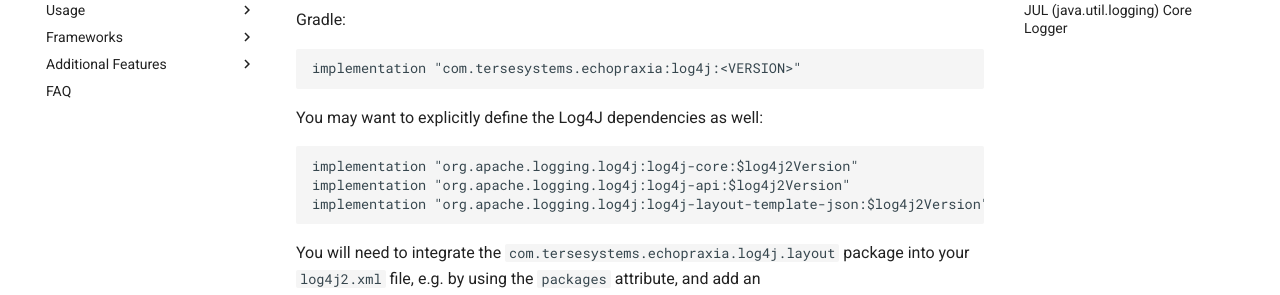
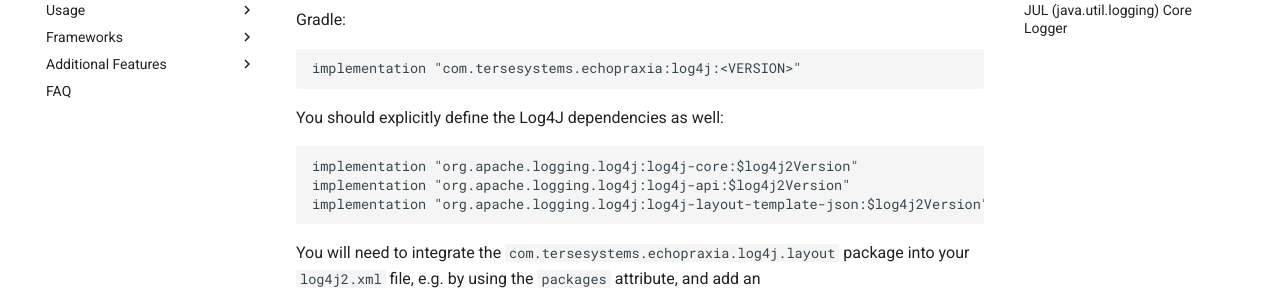
Before and after one commit to tersesystems/echopraxia, an MkDocs documentation site: the page built from docs/installation.md, in a window 1280 px wide and 900 px high, scrolled down 1482 px. Shown: the part 152-447 px from the top of the window. Built offline with MkDocs 1.6.1 and Material for MkDocs 9.7.7, drawn with Linux system fonts in a browser that asks for light colours; comment, search, counter and statistics services are not loaded; the version menu is left out.

````diff
--- a/docs/installation.md
+++ b/docs/installation.md
@@ -78,7 +78,7 @@
 implementation "com.tersesystems.echopraxia:log4j:<VERSION>"
 ```
 
-You may want to explicitly define the Log4J dependencies as well:
+You should explicitly define the Log4J dependencies as well:
 
 ```gradle
 implementation "org.apache.logging.log4j:log4j-core:$log4j2Version"
````
Also changed, not shown: 3 other files.
